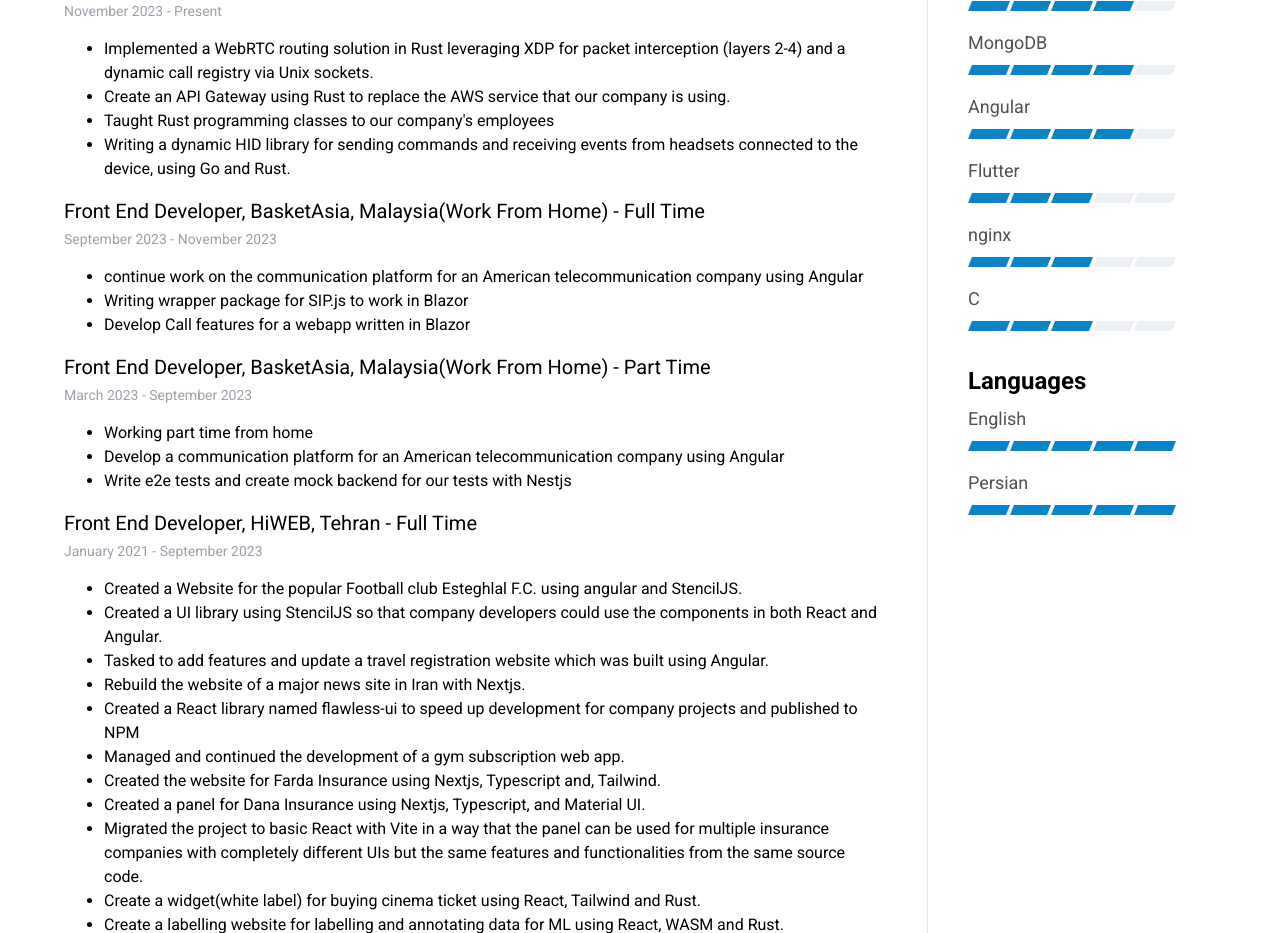
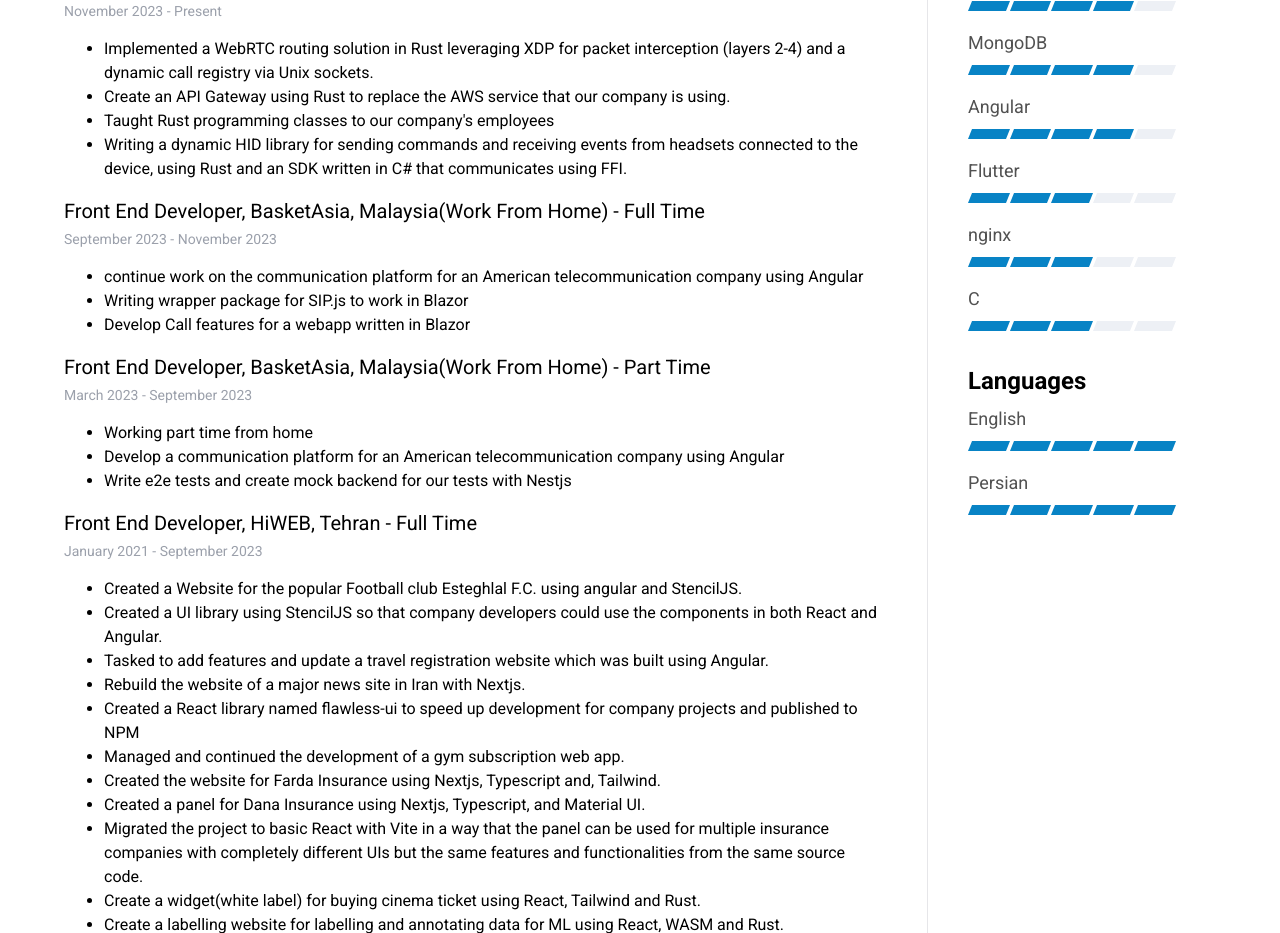
Before and after one commit to Ez-FlawLess/resume, a React (Vite) app: page / in a window 1280 px wide. Shown: the part 780-1713 px from the top of the page. Built offline with nearby package versions, Linux system fonts and the light colour scheme.

Commit message:
update resume

```diff
--- a/src/constants/items/info_list.constants.ts
+++ b/src/constants/items/info_list.constants.ts
@@ -25,7 +25,7 @@
                     "Implemented a WebRTC routing solution in Rust leveraging XDP for packet interception (layers 2-4) and a dynamic call registry via Unix sockets.",
                     "Create an API Gateway using Rust to replace the AWS service that our company is using.",
                     "Taught Rust programming classes to our company's employees",
-                    "Writing a dynamic HID library for sending commands and receiving events from headsets connected to the device, using Go and Rust."
+                    "Writing a dynamic HID library for sending commands and receiving events from headsets connected to the device, using Rust and an SDK written in C# that communicates using FFI."
                 ],
             },
             {
```
